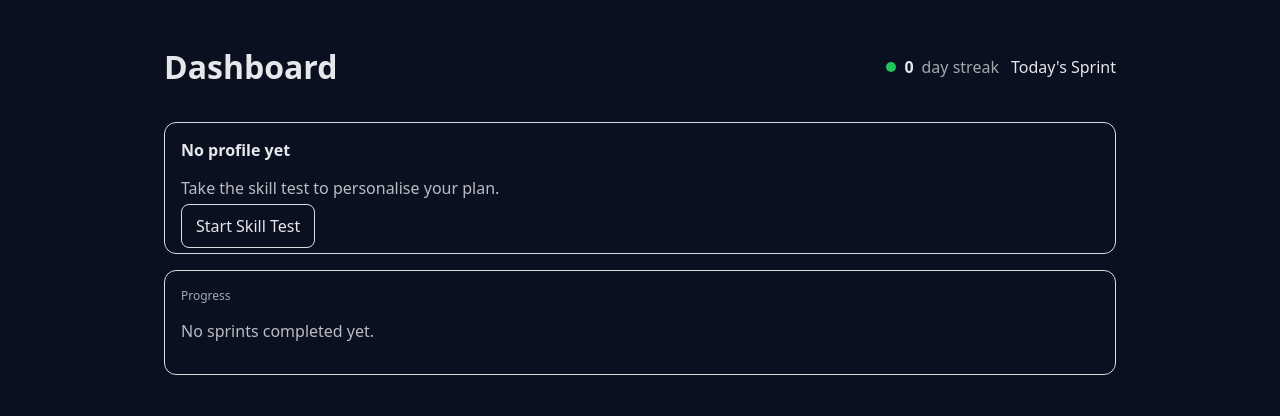
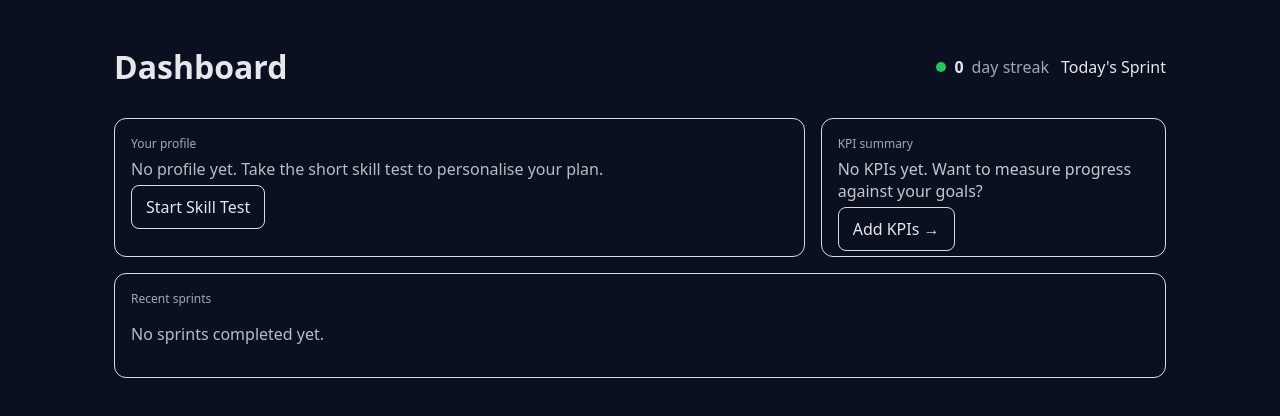
Before and after one commit to jammoody/skill-sprint, a Next.js app: page /dashboard in a window 1280 px wide. Shown: the top 416 px of the page. Built offline with nearby package versions, Linux system fonts and the light colour scheme.

Commit message:
Update dashboard.js

```diff
--- a/pages/dashboard.js
+++ b/pages/dashboard.js
@@ -6,71 +6,157 @@ export default function Dashboard(){
   const [profile,setProfile]=useState(null);
   const [history,setHistory]=useState([]);
   const [streak,setStreak]=useState(0);
-  const [kpis,setKpis]=useState({});
+  const [kpis,setKpis]=useState({ categories: {} });
 
+  // ---- load data from localStorage ----
   useEffect(()=>{
     try { setProfile(JSON.parse(localStorage.getItem('ss_profile')||'null')); } catch {}
-    try { const h=JSON.parse(localStorage.getItem('ss_history')||'[]'); setHistory(h);
-      const days=new Set(h.map(e=> new Date(e.date).toDateString())); let s=0; let t=new Date(); while(days.has(t.toDateString())){s++; t.setDate(t.getDate()-1)}; setStreak(s);
+    try {
+      const h=JSON.parse(localStorage.getItem('ss_history')||'[]');
+      setHistory(h);
+      // simple daily streak (unique dates)
+      const days=new Set(h.map(e=> new Date(e.date).toDateString()));
+      let s=0; let t=new Date();
+      while(days.has(t.toDateString())){ s++; t.setDate(t.getDate()-1); }
+      setStreak(s);
     } catch {}
-    try { setKpis(JSON.parse(localStorage.getItem('ss_kpis')||'{}') || {}); } catch {}
+    try {
+      const saved = JSON.parse(localStorage.getItem('ss_kpis')||'null') || { categories: {} };
+      // ensure shape
+      setKpis(saved.categories ? saved : { categories: {} });
+    } catch {
+      setKpis({ categories: {} });
+    }
   },[]);
 
-  const email = kpis.email || {};
-  const pct = v => (v==null || isNaN(v)) ? '—' : `${Math.round(v*100)}%`;
+  // ---- helpers ----
+  const fmt = (val, unit) => {
+    if (val == null || val === '' || Number.isNaN(Number(val))) return '—';
+    const n = Number(val);
+    // pretty print integers vs decimals
+    const text = Number.isInteger(n) ? String(n) : n.toFixed(2);
+    // put %/£/$ after/before sensibly
+    if (unit === '%' || unit === ' %') return `${text}%`;
+    if (unit === '£') return `£${text}`;
+    if (unit === '$') return `$${text}`;
+    return `${text}${unit ? ' ' + unit : ''}`;
+  };
 
+  const percentProgress = (current, target) => {
+    const c = Number(current), t = Number(target);
+    if (!Number.isFinite(c) || !Number.isFinite(t) || t === 0) return null;
+    // progress towards target (cap 0-100+)
+    const p = Math.max(0, Math.min(100, (c / t) * 100));
+    return p;
+  };
+
+  // ---- UI ----
   return (
-    <main style={{maxWidth:1000, margin:'0 auto', padding:'24px', fontFamily:'system-ui'}}>
-      <div style={{display:'flex',justifyContent:'space-between',alignItems:'center'}}>
+    <main style={{maxWidth:1100, margin:'0 auto', padding:'24px', fontFamily:'system-ui'}}>
+      {/* Header */}
+      <div style={{display:'flex',justifyContent:'space-between',alignItems:'center', marginBottom:8}}>
         <h1>Dashboard</h1>
         <div style={{display:'flex',gap:12,alignItems:'center'}}>
-          <div style={{display:'inline-flex',gap:8,alignItems:'center'}}><span style={{width:10,height:10,background:'#22c55e',borderRadius:'50%'}}></span><b>{streak}</b><span style={{opacity:.7}}>day streak</span></div>
+          <div title="Daily streak" style={{display:'inline-flex',gap:8,alignItems:'center'}}>
+            <span style={{width:10,height:10,background:'#22c55e',borderRadius:'50%'}}></span>
+            <b>{streak}</b><span style={{opacity:.7}}>day streak</span>
+          </div>
           <Link href="/sprint">Today&apos;s Sprint</Link>
         </div>
       </div>
 
-      {!profile && (
-        <section style={{border:'1px solid #ddd',borderRadius:12,padding:16,marginTop:12}}>
-          <b>No profile yet</b>
-          <p style={{opacity:.8}}>Take the skill test to personalise your plan.</p>
-          <Link href="/onboarding" style={{padding:'10px 14px',border:'1px solid #ddd',borderRadius:8}}>Start Skill Test</Link>
-        </section>
-      )}
+      {/* Profile card */}
+      <section style={{display:'grid', gap:16, gridTemplateColumns:'2fr 1fr'}}>
+        <div style={{border:'1px solid #ddd',borderRadius:12,padding:16}}>
+          <div style={{opacity:.7,fontSize:12}}>Your profile</div>
+          {!profile ? (
+            <>
+              <p style={{opacity:.8, marginTop:6}}>No profile yet. Take the short skill test to personalise your plan.</p>
+              <Link href="/onboarding" style={{padding:'10px 14px',border:'1px solid #ddd',borderRadius:8}}>Start Skill Test</Link>
+            </>
+          ) : (
+            <>
+              <p style={{opacity:.85, marginTop:6}}>
+                Role: {profile.role || '—'} • Years: {profile.years || '—'} • Focus: {(profile.focus||[]).join(', ') || '—'} • Time: {profile.time || '—'} min/day
+              </p>
+              <p style={{opacity:.8}}><b>Challenge:</b> {profile.challenge || '—'}</p>
+              <div style={{marginTop:12,display:'flex',gap:8,flexWrap:'wrap'}}>
+                <Link href="/onboarding" style={{padding:'10px 14px',border:'1px solid #ddd',borderRadius:8}}>Edit profile</Link>
+                <Link href="/kpis" style={{padding:'10px 14px',border:'1px solid #ddd',borderRadius:8}}>Manage KPIs</Link>
+              </div>
+            </>
+          )}
+        </div>
 
-      {profile && (
-        <section style={{display:'grid', gap:16, gridTemplateColumns:'2fr 1fr', marginTop:12}}>
-          <div style={{border:'1px solid #ddd',borderRadius:12,padding:16}}>
-            <div style={{opacity:.7,fontSize:12}}>Your profile</div>
-            <p style={{opacity:.8}}>Role: {profile.role} • Years: {profile.years} • Focus: {(profile.focus||[]).join(', ')||'—'} • Time: {profile.time} min/day</p>
-            <p style={{opacity:.8}}>Challenge: {profile.challenge||'—'}</p>
-            <div style={{marginTop:12,display:'flex',gap:8}}>
-              <Link href="/onboarding" style={{padding:'10px 14px',border:'1px solid #ddd',borderRadius:8}}>Edit profile</Link>
+        {/* KPI summary CTA */}
+        <div style={{border:'1px solid #ddd',borderRadius:12,padding:16}}>
+          <div style={{opacity:.7,fontSize:12}}>KPI summary</div>
+          {Object.keys(kpis.categories||{}).length === 0 ? (
+            <>
+              <p style={{opacity:.85, marginTop:6}}>No KPIs yet. Want to measure progress against your goals?</p>
+              <Link href="/kpis" style={{padding:'10px 14px',border:'1px solid #ddd',borderRadius:8}}>Add KPIs →</Link>
+            </>
+          ) : (
+            <>
+              <p style={{opacity:.85, marginTop:6}}>
+                Tracking <b>{Object.keys(kpis.categories).length}</b> categories. Keep targets realistic for the next 30–60 days.
+              </p>
               <Link href="/kpis" style={{padding:'10px 14px',border:'1px solid #ddd',borderRadius:8}}>Update KPIs</Link>
-            </div>
+            </>
+          )}
+        </div>
+      </section>
+
+      {/* KPI details per category */}
+      {Object.entries(kpis.categories||{}).map(([cat, catObj])=>(
+        <section key={cat} style={{border:'1px solid #ddd',borderRadius:12,padding:16, marginTop:16}}>
+          <div style={{display:'flex',justifyContent:'space-between',alignItems:'center'}}>
+            <h3 style={{margin:0}}>{cat}</h3>
+            <Link href="/kpis" style={{fontSize:14}}>Edit {cat} KPIs →</Link>
           </div>
 
-          <div style={{border:'1px solid #ddd',borderRadius:12,padding:16}}>
-            <div style={{opacity:.7,fontSize:12}}>Email KPIs</div>
-            <ul style={{marginTop:8, paddingLeft:18, lineHeight:1.8}}>
-              <li><b>List size:</b> {email.listSize ?? '—'}</li>
-              <li><b>Segmentation:</b> {email.segmentation ?? '—'}</li>
-              <li><b>Open rate:</b> {pct(email.openRate)}</li>
-              <li><b>CTR:</b> {pct(email.ctr)}</li>
-              <li><b>CVR (from email):</b> {pct(email.cvr)}</li>
-              <li><b>Revenue share:</b> {pct(email.revShare)}</li>
-            </ul>
-            <div style={{marginTop:8}}>
-              <Link href="/kpis">Edit KPIs →</Link>
-            </div>
+          {/* Table header */}
+          <div style={{display:'grid',gridTemplateColumns:'2fr 1fr 1fr 2fr', gap:8, marginTop:12, fontSize:13, opacity:.7}}>
+            <div>Metric</div>
+            <div>Current</div>
+            <div>Target</div>
+            <div>Progress</div>
           </div>
+
+          {/* Rows */}
+          {Object.entries(catObj.metrics || {}).length === 0 && (
+            <div style={{opacity:.7, marginTop:8}}>No metrics yet. Add some in the KPI manager.</div>
+          )}
+
+          {Object.entries(catObj.metrics || {}).map(([metric, row])=>{
+            const unit = row.unit || '';
+            const progress = percentProgress(row.current, row.target);
+            return (
+              <div key={metric} style={{display:'grid',gridTemplateColumns:'2fr 1fr 1fr 2fr', gap:8, marginTop:8, alignItems:'center'}}>
+                <div><b>{metric}</b></div>
+                <div>{fmt(row.current, unit)}</div>
+                <div>{fmt(row.target, unit)}</div>
+                <div>
+                  {progress == null ? (
+                    <span style={{opacity:.6}}>—</span>
+                  ) : (
+                    <div style={{position:'relative', height:10, background:'#eee', borderRadius:999}}>
+                      <div style={{position:'absolute', left:0, top:0, bottom:0, width:`${progress}%`, background:'#0ea5e9', borderRadius:999}} />
+                    </div>
+                  )}
+                </div>
+              </div>
+            );
+          })}
         </section>
-      )}
+      ))}
 
+      {/* History */}
       <section style={{border:'1px solid #ddd',borderRadius:12,padding:16, marginTop:16}}>
-        <div style={{opacity:.7,fontSize:12}}>Progress</div>
+        <div style={{opacity:.7,fontSize:12}}>Recent sprints</div>
         {history.length===0 && <p style={{opacity:.8}}>No sprints completed yet.</p>}
         {history.length>0 && (
-          <ul style={{maxHeight:320, overflow:'auto', paddingLeft:16}}>
+          <ul style={{maxHeight:360, overflow:'auto', paddingLeft:16}}>
             {history.slice().reverse().map((h,i)=>(
               <li key={i} style={{margin:'10px 0'}}>
                 <span style={{display:'inline-block',padding:'4px 10px',border:'1px solid #ddd',borderRadius:999, fontSize:12, marginRight:8}}>
@@ -78,9 +164,9 @@ export default function Dashboard(){
                 </span>
                 <b>{h.title}</b>
                 {!!(h.goals && h.goals.length) && (
-                  <div style={{opacity:.8, marginTop:4}}>Goals: {h.goals.join(' • ')}</div>
+                  <div style={{opacity:.85, marginTop:4}}>Goals: {h.goals.join(' • ')}</div>
                 )}
-                <div style={{opacity:.7}}>Rating: {h.rating||'—'}</div>
+                <div style={{opacity:.7}}>Rating: {h.rating || '—'}</div>
                 {!!h.reflection && <div style={{opacity:.7,marginTop:4}}>Reflection: {h.reflection}</div>}
               </li>
             ))}
@@ -89,4 +175,4 @@ export default function Dashboard(){
       </section>
     </main>
   );
-        }
+                                             }
```
